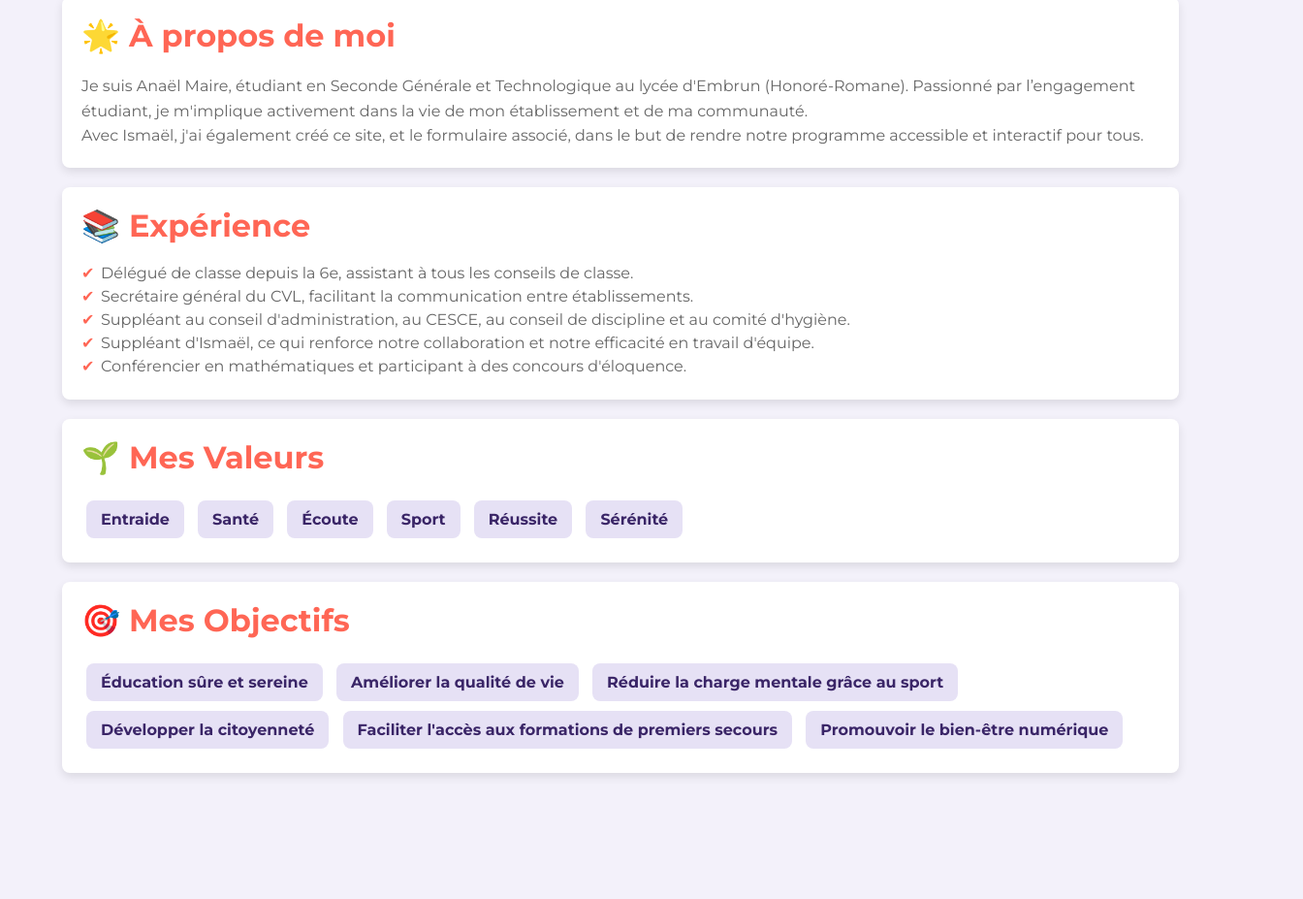
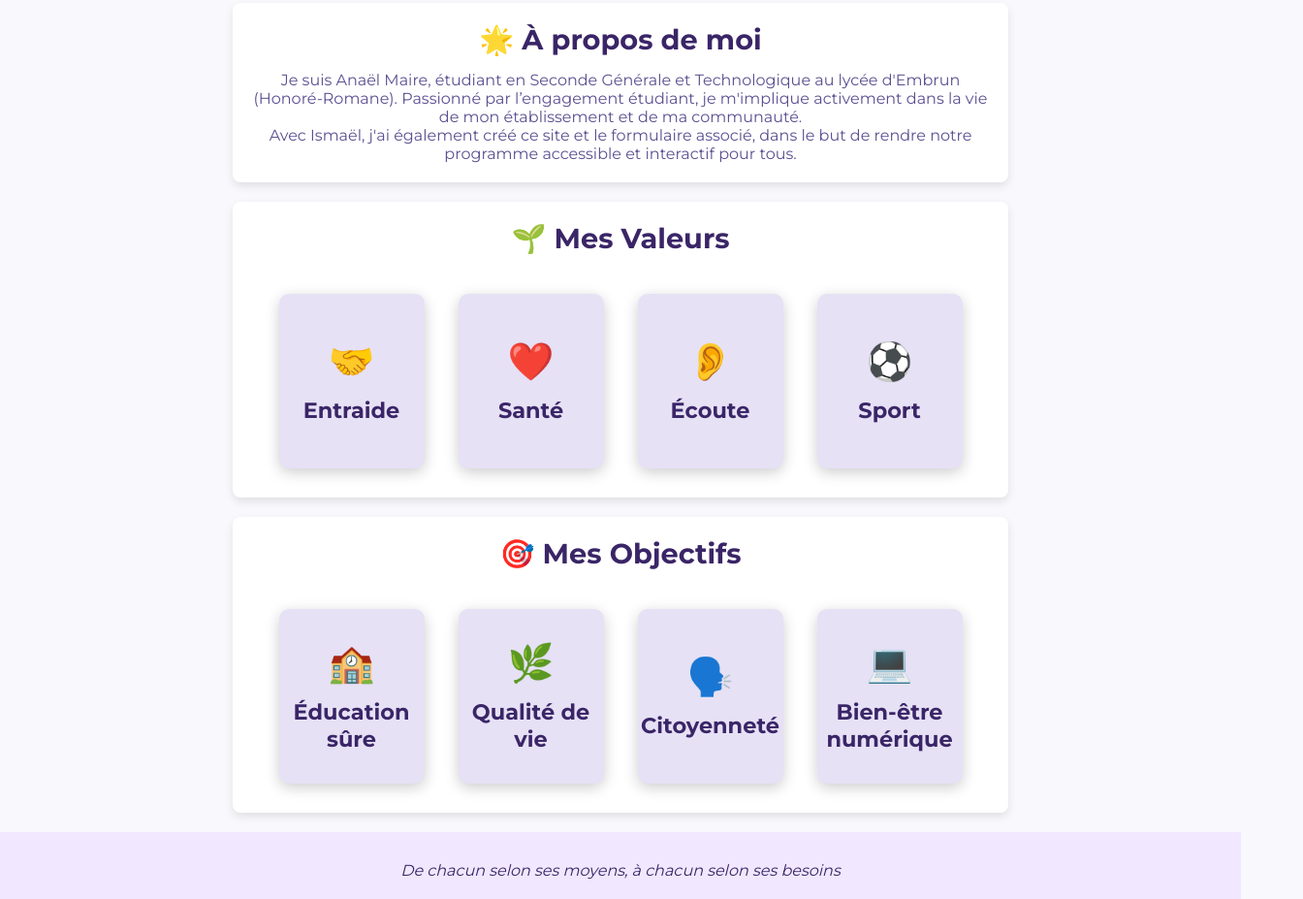
Before and after one commit to Super-Botman/CAVL, a plain HTML site: page candidats/anael_maire.html in a window 1280 px wide. Shown: the part 157-1084 px from the top of the page at 97% size, 1344 px wide, since content can reach past the window. Drawn offline with Linux system fonts and the light colour scheme.

Commit message:
Update anael_maire.html

```diff
--- a/candidats/anael_maire.html
+++ b/candidats/anael_maire.html
@@ -5,8 +5,159 @@
   <meta name="viewport" content="width=device-width, initial-scale=1.0">
   <title>Anaël Maire - Présentation</title>
   <link href="https://fonts.googleapis.com/css2?family=Montserrat:wght@400;700&display=swap" rel="stylesheet">
-    <link rel="stylesheet" href="../css/style.css" type="text/css" media="all">
-    <link rel="stylesheet" href="../css/candidats.css" type="text/css" media="all">
+  <style>
+    * {
+      box-sizing: border-box;
+      margin: 0;
+      padding: 0;
+      font-family: 'Montserrat', sans-serif;
+    }
+    body {
+      background-color: #f9f8fc;
+      color: #5c4f91;
+      display: flex;
+      flex-direction: column;
+      align-items: center;
+      text-align: center;
+      min-height: 100vh;
+    }
+    header {
+      width: 100%;
+      background: linear-gradient(135deg, #3a2567, #5c4f91);
+      padding: 20px;
+      box-shadow: 0px 4px 10px rgba(0, 0, 0, 0.2);
+    }
+    .header-title {
+      font-size: 2.5em;
+      color: #fff;
+      font-weight: bold;
+      margin: 10px 0;
+    }
+    main {
+      margin-top: 30px;
+      width: 90%;
+      max-width: 800px;
+      flex-grow: 1;
+    }
+    .section {
+      background-color: #fff;
+      border-radius: 8px;
+      box-shadow: 0px 4px 10px rgba(0, 0, 0, 0.1);
+      margin-bottom: 20px;
+      padding: 20px;
+      text-align: center;
+      animation: fadeIn 0.8s ease-in-out;
+    }
+    .section h2 {
+      font-size: 1.8em;
+      color: #3a2567;
+      margin-bottom: 15px;
+      position: relative;
+      display: inline-block;
+    }
+    .card-container {
+      display: flex;
+      flex-wrap: wrap;
+      gap: 15px;
+      justify-content: center;
+      margin-top: 15px;
+    }
+    .card {
+      background-color: transparent;
+      width: 150px;
+      height: 180px;
+      perspective: 1000px;
+      margin: 10px;
+      cursor: pointer;
+      transition: transform 0.3s;
+    }
+    .card:hover {
+      transform: scale(1.05);
+    }
+    .card-content {
+      position: relative;
+      width: 100%;
+      height: 100%;
+      text-align: center;
+      transition: transform 0.8s;
+      transform-style: preserve-3d;
+    }
+    .card:hover .card-content, .card:focus-within .card-content {
+      transform: rotateY(180deg);
+    }
+    .card-face {
+      position: absolute;
+      width: 100%;
+      height: 100%;
+      backface-visibility: hidden;
+      border-radius: 10px;
+      display: flex;
+      justify-content: center;
+      align-items: center;
+      padding: 10px;
+      box-shadow: 0px 4px 15px rgba(0, 0, 0, 0.2);
+    }
+    .card-front {
+      background-color: #e6e1f5;
+      color: #3a2567;
+      font-size: 1.2em;
+      font-weight: bold;
+      display: flex;
+      flex-direction: column;
+      align-items: center;
+      gap: 5px;
+    }
+    .card-back {
+      background-color: #5c4f91;
+      color: #fff;
+      transform: rotateY(180deg);
+      padding: 10px;
+      text-align: center;
+      font-size: 1em;
+      border-radius: 10px;
+    }
+    .card-icon {
+      font-size: 2em;
+      margin-bottom: 8px;
+    }
+    .card-description {
+      font-size: 0.9em;
+      padding: 5px;
+    }
+    .home-button {
+      margin-top: 20px;
+      padding: 10px 20px;
+      background-color: #5c4f91;
+      color: #fff;
+      font-size: 1.1em;
+      font-weight: bold;
+      border: none;
+      border-radius: 6px;
+      text-decoration: none;
+      transition: background-color 0.3s;
+    }
+    .home-button:hover {
+      background-color: #3a2567;
+    }
+    footer {
+      padding: 20px;
+      font-size: 1em;
+      color: #5c4f91;
+      background-color: #f1e8ff;
+      width: 100%;
+      text-align: center;
+      margin-top: auto;
+    }
+    footer blockquote {
+      font-style: italic;
+      margin-top: 10px;
+      color: #3a2567;
+    }
+    @keyframes fadeIn {
+      from { opacity: 0; transform: translateY(10px); }
+      to { opacity: 1; transform: translateY(0); }
+    }
+  </style>
 </head>
 <body>
   <header>
@@ -19,78 +170,114 @@
     <section class="section">
       <h2>🌟 À propos de moi</h2>
       <p>Je suis Anaël Maire, étudiant en Seconde Générale et Technologique au lycée d'Embrun (Honoré-Romane). Passionné par l’engagement étudiant, je m'implique activement dans la vie de mon établissement et de ma communauté.</p>
-        <p>Avec Ismaël, j'ai également créé ce site, et le formulaire associé, dans le but de rendre notre programme accessible et interactif pour tous.</p>
-      </section>
-
-      <!-- Expérience -->
-      <section class="section">
-        <h2>📚 Expérience</h2>
-        <div class="section-content">
-          <ul>
-            <li>Délégué de classe depuis la 6e, assistant à tous les conseils de classe.</li>
-            <li>Secrétaire général du CVL, facilitant la communication entre établissements.</li>
-            <li>Suppléant au conseil d'administration, au CESCE, au conseil de discipline et au comité d'hygiène.</li>
-            <li>Suppléant d'Ismaël, ce qui renforce notre collaboration et notre efficacité en travail d'équipe.</li>
-            <li>Conférencier en mathématiques et participant à des concours d'éloquence.</li>
-          </ul>
-        </div>
+      <p>Avec Ismaël, j'ai également créé ce site et le formulaire associé, dans le but de rendre notre programme accessible et interactif pour tous.</p>
     </section>
 
     <!-- Mes Valeurs -->
     <section class="section">
       <h2>🌱 Mes Valeurs</h2>
-        <div class="section-content">
-          <button class="value-button" onclick="toggleDescription(this)">Entraide</button>
-          <p class="description">L’entraide est essentielle pour construire un environnement de confiance où chacun peut réussir.</p>
-
-          <button class="value-button" onclick="toggleDescription(this)">Santé</button>
-          <p class="description">Promouvoir la santé physique et mentale pour le bien-être de tous.</p>
-
-          <button class="value-button" onclick="toggleDescription(this)">Écoute</button>
-          <p class="description">Être à l’écoute de chacun, pour comprendre et agir avec empathie.</p>
-
-          <button class="value-button" onclick="toggleDescription(this)">Sport</button>
-          <p class="description">Le sport, un pilier pour le bien-être physique et mental, et une source de motivation.</p>
-
-          <button class="value-button" onclick="toggleDescription(this)">Réussite</button>
-          <p class="description">La réussite est un objectif commun que je souhaite encourager et accompagner.</p>
-
-          <button class="value-button" onclick="toggleDescription(this)">Sérénité</button>
-          <p class="description">Créer un environnement serein où chacun peut évoluer sans pression excessive.</p>
+      <div class="card-container">
+        <div class="card">
+          <div class="card-content">
+            <div class="card-face card-front">
+              <div class="card-icon">🤝</div>
+              <h3 class="card-title">Entraide</h3>
+            </div>
+            <div class="card-face card-back">
+              <p class="card-description">L’entraide est essentielle pour construire un environnement de confiance où chacun peut réussir.</p>
+            </div>
+          </div>
+        </div>
+        <div class="card">
+          <div class="card-content">
+            <div class="card-face card-front">
+              <div class="card-icon">❤️</div>
+              <h3 class="card-title">Santé</h3>
+            </div>
+            <div class="card-face card-back">
+              <p class="card-description">Promouvoir la santé physique et mentale pour le bien-être de tous.</p>
+            </div>
+          </div>
+        </div>
+        <div class="card">
+          <div class="card-content">
+            <div class="card-face card-front">
+              <div class="card-icon">👂</div>
+              <h3 class="card-title">Écoute</h3>
+            </div>
+            <div class="card-face card-back">
+              <p class="card-description">Être à l’écoute de chacun, pour comprendre et agir avec empathie.</p>
+            </div>
+          </div>
+        </div>
+        <div class="card">
+          <div class="card-content">
+            <div class="card-face card-front">
+              <div class="card-icon">⚽</div>
+              <h3 class="card-title">Sport</h3>
+            </div>
+            <div class="card-face card-back">
+              <p class="card-description">Le sport, un pilier pour le bien-être physique et mental, et une source de motivation.</p>
+            </div>
+          </div>
+        </div>
       </div>
     </section>
 
     <!-- Mes Objectifs -->
     <section class="section">
       <h2>🎯 Mes Objectifs</h2>
-        <div class="section-content">
-          <button class="objective-button" onclick="toggleDescription(this)">Éducation sûre et sereine</button>
-          <p class="description">Garantir un environnement éducatif sûr et apaisant pour l’épanouissement de tous.</p>
-
-          <button class="objective-button" onclick="toggleDescription(this)">Améliorer la qualité de vie</button>
-          <p class="description">Agir pour une meilleure qualité de vie, en réduisant les stress et en favorisant l'équilibre.</p>
-
-          <button class="objective-button" onclick="toggleDescription(this)">Réduire la charge mentale grâce au sport</button>
-          <p class="description">Utiliser le sport comme un outil pour alléger le stress et encourager la résilience.</p>
-
-          <button class="objective-button" onclick="toggleDescription(this)">Développer la citoyenneté</button>
-          <p class="description">Encourager chacun à devenir un citoyen actif et engagé.</p>
-
-          <button class="objective-button" onclick="toggleDescription(this)">Faciliter l'accès aux formations de premiers secours</button>
-          <p class="description">Permettre à tous d'accéder facilement à des formations de premiers secours.</p>
-
-          <button class="objective-button" onclick="toggleDescription(this)">Promouvoir le bien-être numérique</button>
-          <p class="description">Sensibiliser aux impacts du numérique pour un usage équilibré et sain.</p>
+      <div class="card-container">
+        <div class="card">
+          <div class="card-content">
+            <div class="card-face card-front">
+              <div class="card-icon">🏫</div>
+              <h3 class="card-title">Éducation sûre</h3>
+            </div>
+            <div class="card-face card-back">
+              <p class="card-description">Garantir un environnement éducatif sûr et apaisant pour l’épanouissement de tous.</p>
+            </div>
+          </div>
+        </div>
+        <div class="card">
+          <div class="card-content">
+            <div class="card-face card-front">
+              <div class="card-icon">🌿</div>
+              <h3 class="card-title">Qualité de vie</h3>
+            </div>
+            <div class="card-face card-back">
+              <p class="card-description">Améliorer la qualité de vie en réduisant le stress et en favorisant l'équilibre.</p>
+            </div>
+          </div>
+        </div>
+        <div class="card">
+          <div class="card-content">
+            <div class="card-face card-front">
+              <div class="card-icon">🗣️</div>
+              <h3 class="card-title">Citoyenneté</h3>
+            </div>
+            <div class="card-face card-back">
+              <p class="card-description">Encourager chacun à devenir un citoyen actif et engagé.</p>
+            </div>
+          </div>
+        </div>
+        <div class="card">
+          <div class="card-content">
+            <div class="card-face card-front">
+              <div class="card-icon">💻</div>
+              <h3 class="card-title">Bien-être numérique</h3>
+            </div>
+            <div class="card-face card-back">
+              <p class="card-description">Promouvoir un usage équilibré du numérique pour une meilleure qualité de vie.</p>
+            </div>
+          </div>
+        </div>
       </div>
     </section>
   </main>
 
-    <iframe src="../footer.html" style=""></iframe>
-    <script>
-    function toggleDescription(button) {
-      const description = button.nextElementSibling;
-      description.style.display = description.style.display === 'block' ? 'none' : 'block';
-    }
-    </script>
+  <footer>
+    <blockquote>De chacun selon ses moyens, à chacun selon ses besoins</blockquote>
+  </footer>
 </body>
 </html>
```
Lines whose indentation alone changed are shown as unchanged.
